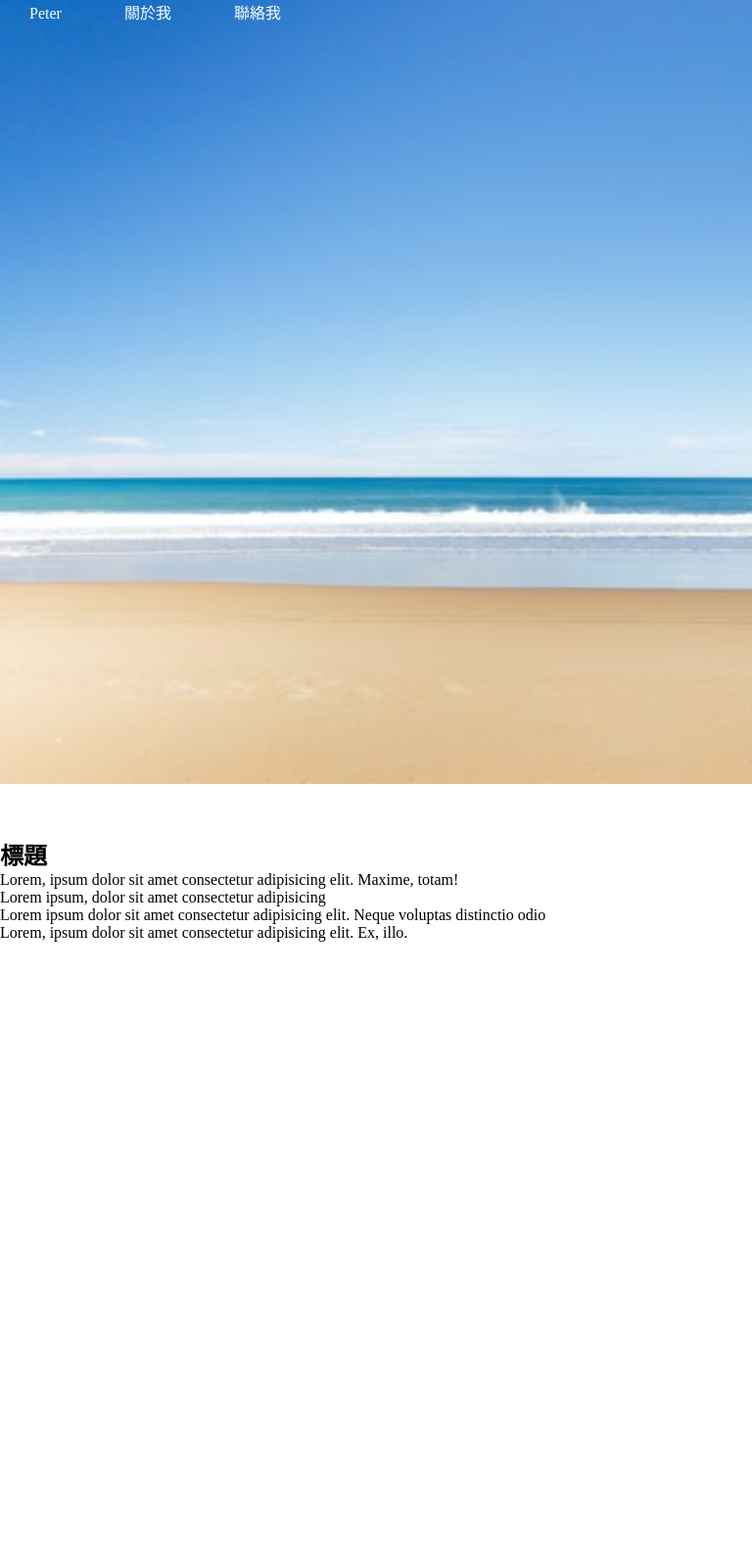
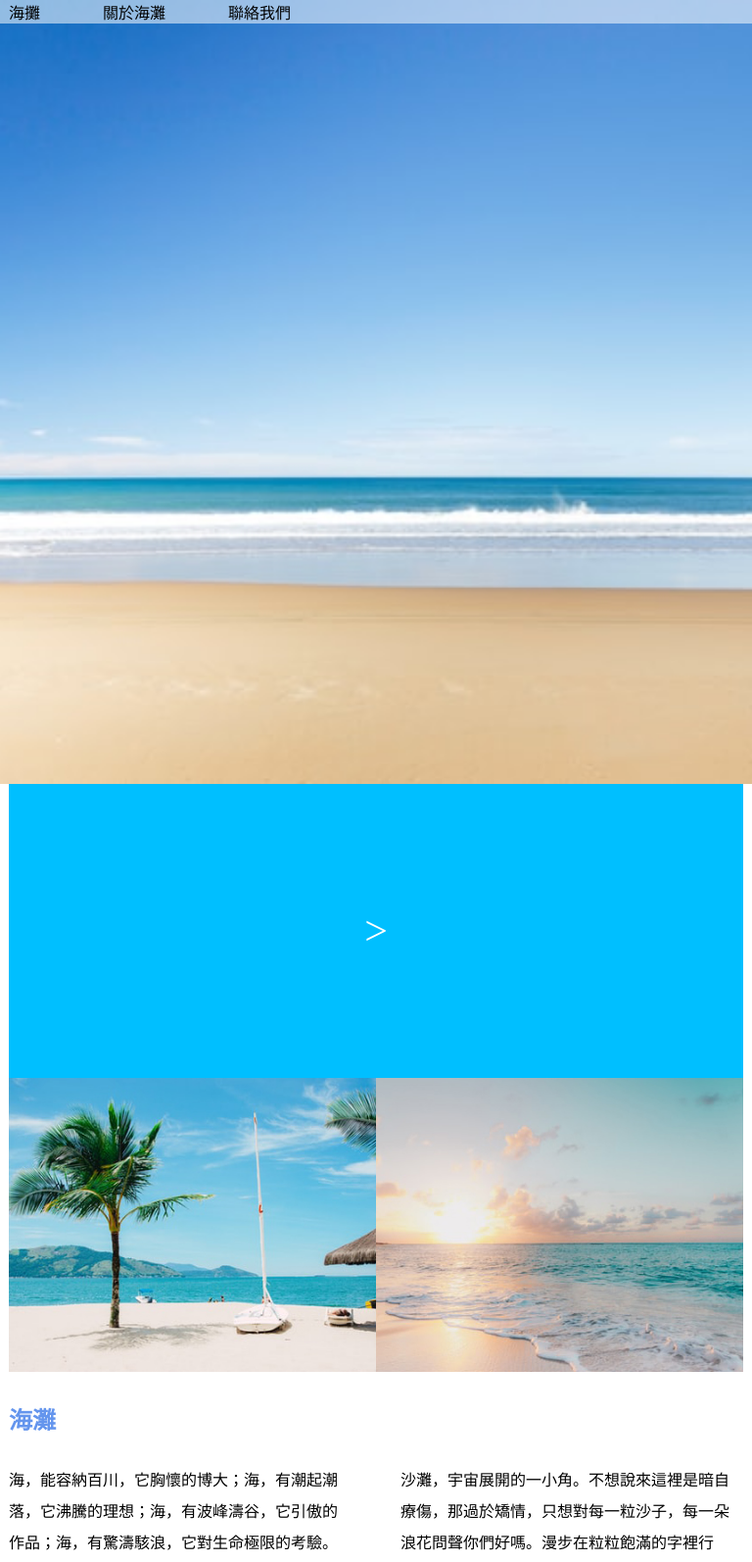
Before and after one commit to a26232933/6-7-web-design, a plain HTML site: page index.html in a window 768 px wide. Shown: the top 1594 px of the page at 98% size. Before the commit the page ends 961 px from the top, so only its background shows below. Drawn offline with Linux system fonts and the light colour scheme.

Commit message:
完成RWD

```diff
--- a/index.html
+++ b/index.html
@@ -10,28 +10,28 @@
     <!-- 導覽列 -->
     <nav>
         <div>
-            <a href="">Peter</a>
-            <a href="">關於我</a>
-            <a href="">聯絡我</a>
+            <a href="">海攤</a>
+            <a href="">關於海灘</a>
+            <a href="">聯絡我們</a>
         </div>
     </nav>
     <!-- 橫幅 -->
     <div id="banner"></div>
     <!-- 圖片區域 -->
     <section id="picture">
-        <div><img src="" alt=""></div>
-        <div><img src="" alt=""></div>
-        <div><img src="" alt=""></div>
+        <div>></div>
+        <div></div>
+        <div></div>
     </section>
     <section id="content">
-        <h1>標題</h1>
+        <h1>海灘</h1>
         <div>
-            <p>Lorem, ipsum dolor sit amet consectetur adipisicing elit. Maxime, totam!</p>
-            <p>Lorem ipsum, dolor sit amet consectetur adipisicing</p>
+            <p>海，能容納百川，它胸懷的博大；海，有潮起潮落，它沸騰的理想；海，有波峰濤谷，它引傲的作品；海，有驚濤駭浪，它對生命極限的考驗。</p>
+            <p>向前幾步，一排白花花的浪頭向我跑來，抱住我的腳丫，又退回去，接著又是一排，就像媽媽的手撫摸著我稚嫩的小腳。而那浪頭更有著戰國時衝鋒陷陣時的情景，氣勢磅礴。</p>
         </div>
         <div>
-            <p>Lorem ipsum dolor sit amet consectetur adipisicing elit. Neque voluptas distinctio odio</p>
-            <p>Lorem, ipsum dolor sit amet consectetur adipisicing elit. Ex, illo.</p>
+            <p>沙灘，宇宙展開的一小角。不想說來這裡是暗自療傷，那過於矯情，只想對每一粒沙子，每一朵浪花問聲你們好嗎。漫步在粒粒飽滿的字裡行間，宛如在一本線裝書里尋找到陽光般的昭示，探究生命的冷峻與高遠怎樣被鑄成一頁滄桑。</p>
+            <p>海水美，沙灘美，藍天更美！那碧空萬里的天空上，飄著幾朵潔白的雲兒，躺在沙灘上仰望藍天，一陣風兒吹過，是那麼愜意，那麼洒脫，那麼令人心曠神怡。藍天藍的奇，如一塊無瑕的寶石掛在天空，那雲兒白的奇，如潔白無瑕的寶玉鑲嵌在那藍寶石間</p>
         </div>
     </section>
 </body>
--- a/style.scss
+++ b/style.scss
@@ -1,3 +1,8 @@
+@mixin desktop-box {
+    width: 1200px;
+    margin: 0 auto;
+    transition: 0.3s;
+}
 *{
     margin: 0;
     padding: 0;
@@ -6,7 +11,7 @@
 }
 // 導覽列
 nav{
-    background-color:#25252588;
+    background-color:#ffffff88;
      // #RGBA
     // 0-9 a-f
     // 00 透明
@@ -16,17 +21,18 @@ nav{
     position: fixed;
     width: 100%;
     div{
-        width: 1200px;
-        margin: 0 auto;
-        transition: 0.5s;
+        @include desktop-box();
+
+
+        a{
+            color: black;
+            text-decoration: none;
+            padding-right:60px;
+            transition: 0.5s;
 
             &:hover {
                 color: deepskyblue;
-
-        a{
-            color: white;
-            text-decoration: none;
-            padding: 0 30px;
+            }
         }
     }
 }
@@ -38,3 +44,85 @@ nav{
     background-position: center;
     background-size: cover;
 }
+
+// 圖片區域
+#picture{
+    display: grid;
+    grid-template-columns: repeat(3,1fr);
+    color: white;
+    @include desktop-box();
+
+    div{
+        height: 260px;
+
+        &:nth-child(1){
+            background-color: deepskyblue;
+            font-size: 42px;
+            display: grid;
+            align-items: center;
+            text-align: center;
+        }
+        &:nth-child(2){
+            background-image: url(./img/d-beach-1.jpg);
+            background-size: 100%;
+        }
+        &:nth-child(3){
+            background-image: url(./img/d-beach-2.jpg);
+            background-size: 100%;
+        }
+    }
+}
+// 內容區域
+#content{
+    @include desktop-box();
+
+    display: grid;
+    grid-template-columns: repeat(2,1fr);
+    grid-gap:0 50px;
+
+    h1{
+        color: cornflowerblue;
+        grid-column: 1 / 3 ;
+        padding: 30px 0;
+    }
+    p{
+        line-height: 2;
+        margin-bottom: 20px;
+    }
+}
+// RWD
+// 平板:大於等於768並且小於等於1199
+@media screen and (min-width:768px) and (max-width:1199px){
+    @mixin table-box {
+        width: 750px;
+        margin: 0 auto;
+        transition: 0.3s;
+    }
+
+    nav{
+        div{
+            @include table-box();
+        }
+    }
+
+    #picture{
+        @include table-box();
+        grid-template-columns: repeat(2,1fr);
+
+        div{
+            height: 300px;
+            &:nth-child(1){
+                grid-column: 1 / 3;
+            }
+            &:nth-child(2){
+                background-image: url(./img/p-beach-1.jpg);
+            }
+            &:nth-child(3){
+                background-image: url(./img/p-beach-2.jpg);
+            }
+        }
+    }
+    #content{
+        @include table-box();
+    }
+}
```
Also changed, not shown: style.css, 1 other file.
